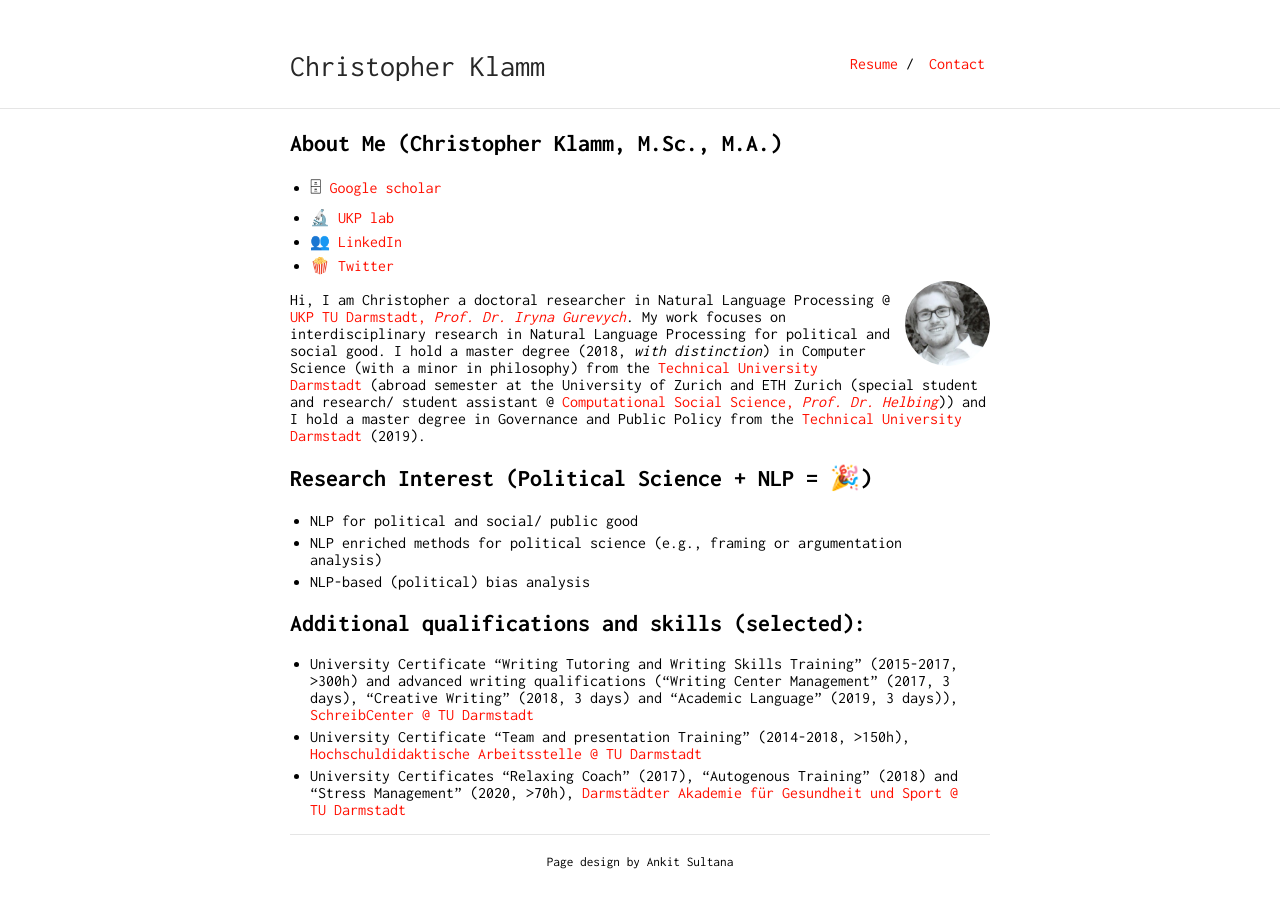
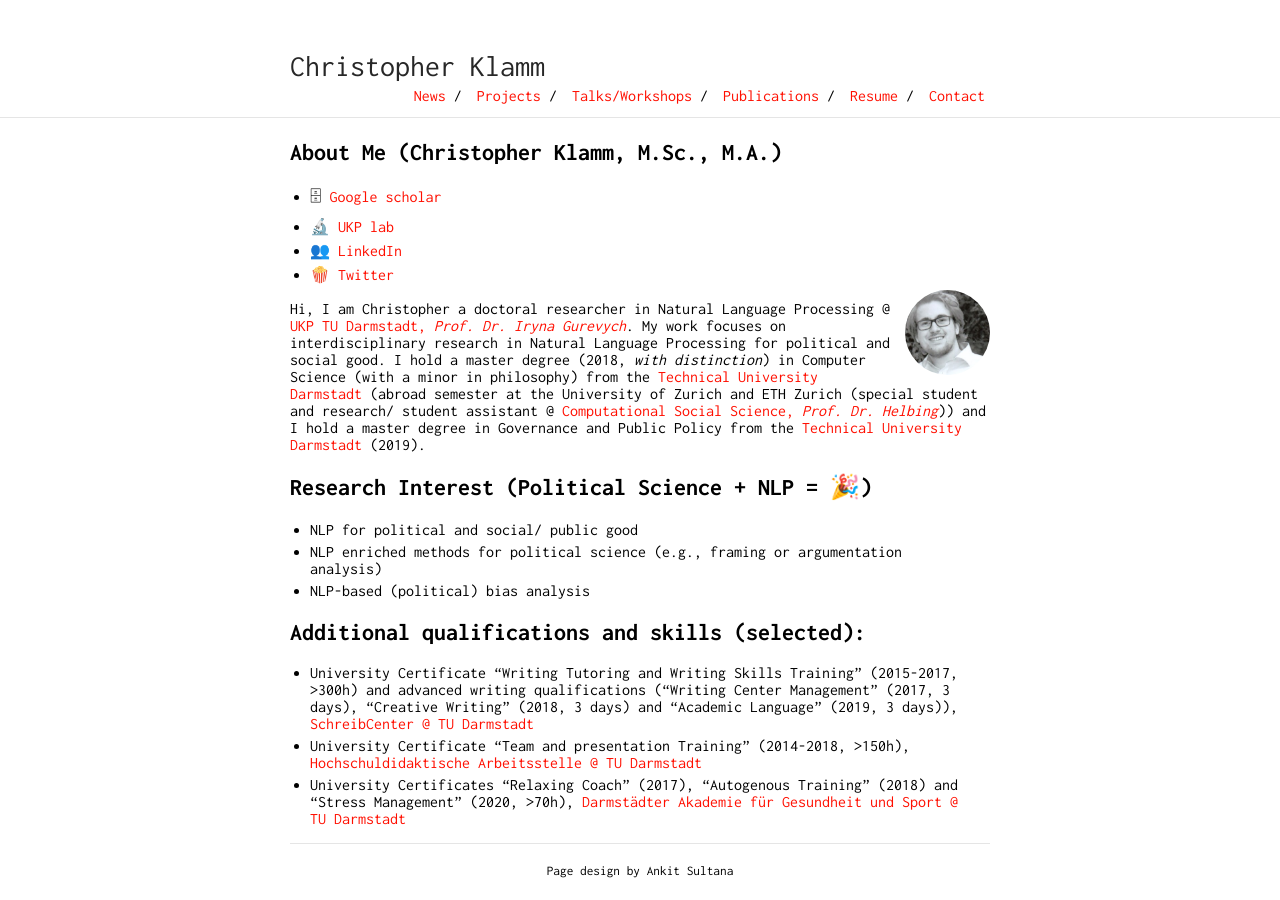
Before and after one commit to chkla/gitPage, a Jekyll site: the page built from index.md, in a window 1280 px wide. Built offline with Jekyll 4.4.1, drawn with Linux system fonts in a browser that asks for light colours; our own code applies the rules of GitHub Pages for plain Markdown files.

Commit message:
Update _config.yml

```diff
--- a/_config.yml
+++ b/_config.yml
@@ -6,7 +6,7 @@ markdown: kramdown
 tracking_id: #
 
 footer: yes
-footer_url: "https://ankitsultana.com"
+footer_url: ""
 footer_text: "Page design by Ankit Sultana"
 
 sass:
@@ -14,6 +14,14 @@ sass:
     sass_dir: _sass
 
 nav:
+ - name: "News"
+   link: "news"
+ - name: "Projects"
+   link: "projects"
+ - name: "Talks/Workshops"
+   link: "talsk"
+ - name: "Publications"
+   link: "publications"
  - name: "Resume"
    link: "resume.pdf"
  - name: "Contact"
```
